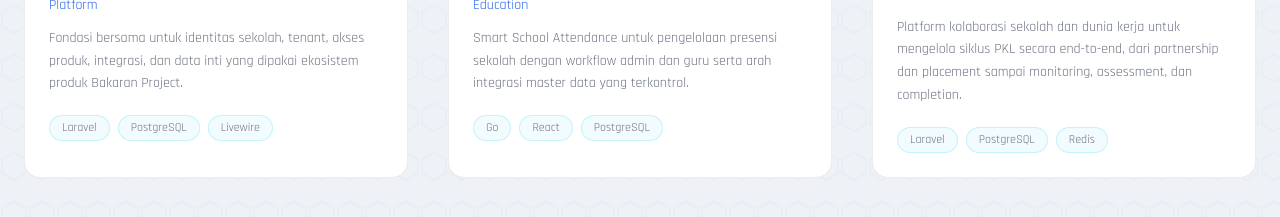
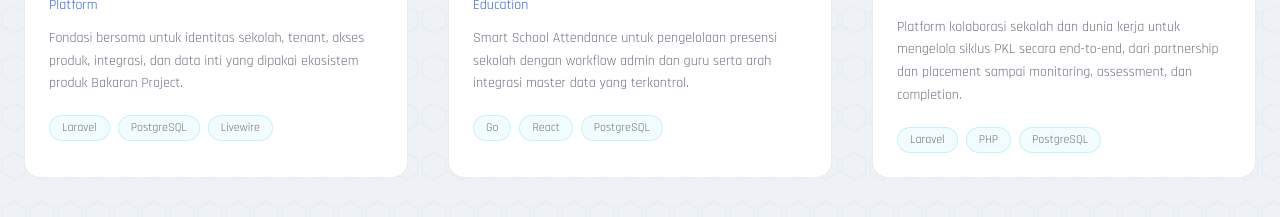
Before and after one commit to yogawillyutomo/webbp, a Next.js app: page / in a window 1280 px wide. Shown: the part 2700-2917 px from the top of the page. Built offline with nearby package versions, Linux system fonts and the light colour scheme.

Commit message:
fix(m3): keep KARSA stack claims on current baseline

```diff
--- a/src/features/portfolio/portfolio.data.js
+++ b/src/features/portfolio/portfolio.data.js
@@ -37,7 +37,7 @@ export const projects = [
         category: "Education",
         status: "Pre-production",
         statusDetail: "Staged refactor; production hardening and cut-over gates are not complete.",
-        tech: ["Laravel", "PostgreSQL", "Redis", "REST API"],
+        tech: ["Laravel", "PHP", "PostgreSQL", "Spatie RBAC"],
         description:
             "Platform kolaborasi sekolah dan dunia kerja untuk mengelola siklus PKL secara end-to-end, dari partnership dan placement sampai monitoring, assessment, dan completion.",
         proof: [
```
